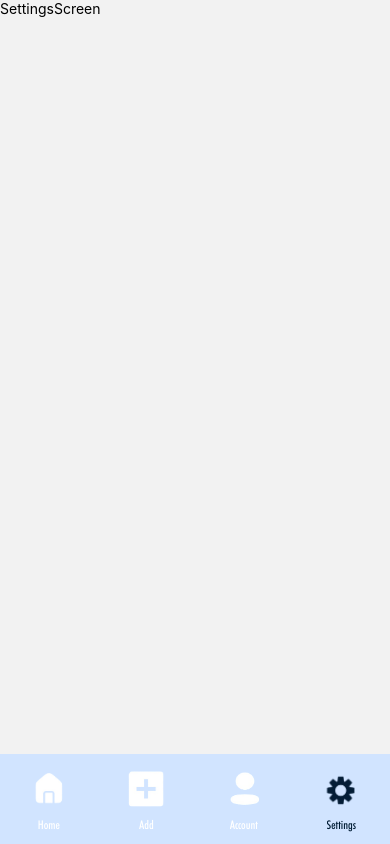
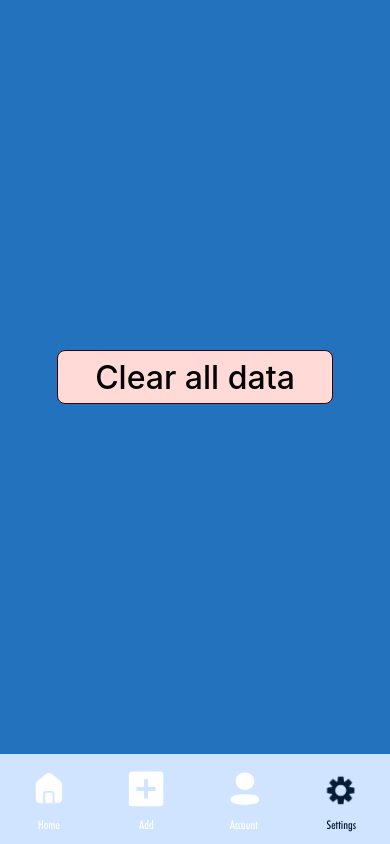
Before and after one commit to Ashadowmonarch/Water-tracker-App, a React Native app in the folder frontend/: screen /Settings in a window 390 px wide. Built offline with nearby package versions, Linux system fonts and the light colour scheme; no server answers.

Commit message:
Add delete functionality and other functionality

```diff
--- a/frontend/screens/AccountScreen.jsx
+++ b/frontend/screens/AccountScreen.jsx
@@ -4,7 +4,9 @@ import React from "react";
 const AccountScreen = () => {
   return (
     <View style={styles.accountScreen}>
-      <Text>AccountScreen</Text>
+      <Text style={styles.accountScreenText}>
+        Working on adding account functionality
+      </Text>
     </View>
   );
 };
@@ -19,4 +21,7 @@ const styles = StyleSheet.create({
     justifyContent: "center",
     backgroundColor: "#2272BE",
   },
+  accountScreenText: {
+    color: "#FFF",
+  },
 });
--- a/frontend/screens/SettingsScreen.jsx
+++ b/frontend/screens/SettingsScreen.jsx
@@ -1,12 +1,44 @@
-import { View, Text } from "react-native";
+import { View, Text, StyleSheet, TouchableOpacity } from "react-native";
 import React from "react";
+import { useDeleteAllWater } from "../services/mutations";
 
 const SettingsScreen = () => {
+  const mutation = useDeleteAllWater();
+  const handlePress = () => {
+    mutation.mutate();
+  };
   return (
-    <View>
-      <Text>SettingsScreen</Text>
+    <View style={styles.settingsScreen}>
+      <TouchableOpacity onPress={handlePress} style={styles.clearingDataButton}>
+        <Text style={styles.clearDataText}>Clear all data</Text>
+      </TouchableOpacity>
     </View>
   );
 };
 
 export default SettingsScreen;
+
+const styles = StyleSheet.create({
+  settingsScreen: {
+    flex: 1,
+    display: "flex",
+    alignItems: "center",
+    justifyContent: "center",
+    backgroundColor: "#2272BE",
+  },
+  clearingDataButton: {
+    width: 276,
+    height: 54,
+    backgroundColor: "#FFDAD6",
+    borderRadius: 8,
+    borderColor: "#410002",
+    borderWidth: 1,
+    display: "flex",
+    alignItems: "center",
+    justifyContent: "center",
+  },
+  clearDataText: {
+    fontSize: 32,
+    fontWeight: "500",
+  },
+});
--- a/frontend/services/api.jsx
+++ b/frontend/services/api.jsx
@@ -10,3 +10,7 @@ export const getAllWater = async () => {
 export const postWaterDetail = async (data) => {
   await axiosInstance.post("waterCreate/", data);
 };
+
+export const deleteAllWater = async () => {
+  await axiosInstance.delete("waterDelete/");
+};
--- a/frontend/services/mutations.jsx
+++ b/frontend/services/mutations.jsx
@@ -1,4 +1,4 @@
-import { postWaterDetail } from "./api";
+import { postWaterDetail, deleteAllWater } from "./api";
 import { useMutation, useQueryClient } from "@tanstack/react-query";
 export function usePostWaterDetail() {
   const queryClient = useQueryClient();
@@ -16,3 +16,20 @@ export function usePostWaterDetail() {
     },
   });
 }
+
+export function useDeleteAllWater() {
+  const queryClient = useQueryClient();
+  return useMutation({
+    mutationFn: deleteAllWater,
+    onMutate: () => {},
+    onSuccess: () => {},
+    onError: () => {},
+    onSettled: async (_, error) => {
+      if (error) {
+        console.log(error);
+      } else {
+        return queryClient.invalidateQueries({ queryKey: ["allWater"] });
+      }
+    },
+  });
+}
```
Also changed, not shown: 2 other files (tests, documents, lock files or other folders).
